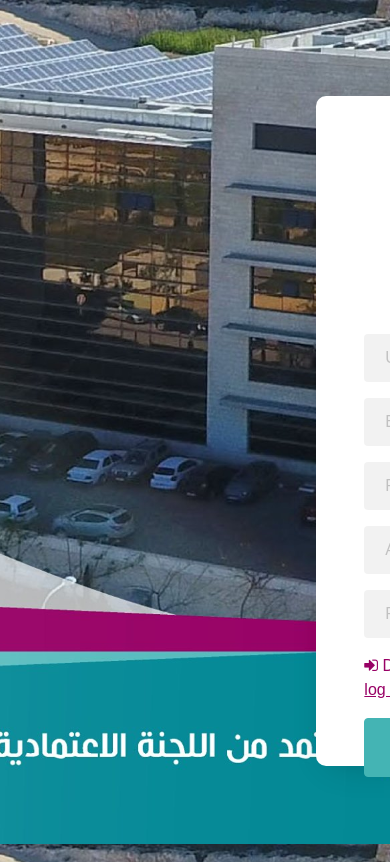
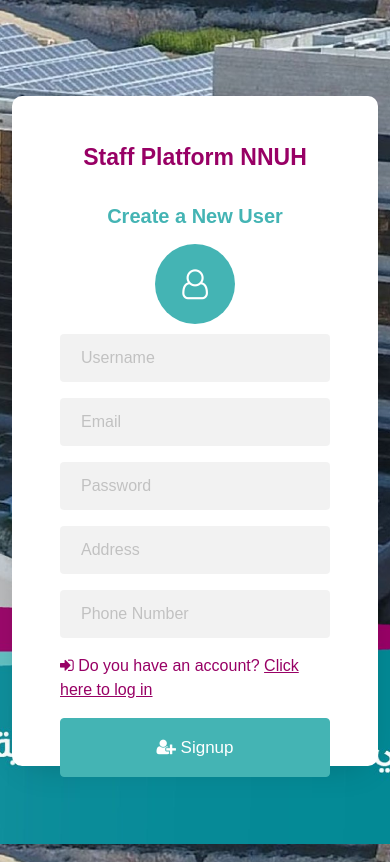
Before and after one commit to YazanDiab767/auth-system, a Django app: page /en/register/ in a window 390 px wide; the page is wider, and only the part inside the window is pictured. Run offline with Django 5.2, Linux system fonts and the light colour scheme.

Commit message:
make all pages responsive

```diff
--- a/static/css/user/home.css
+++ b/static/css/user/home.css
@@ -2,3 +2,7 @@
     height: 100%;
     background-color: #F5F5F5;
 }
+
+.info-user{
+    font-size: 18px !important;
+}
--- a/static/css/user/login.css
+++ b/static/css/user/login.css
@@ -1,12 +1,10 @@
+
 body {
     margin: 0;
     font-family: -apple-system, BlinkMacSystemFont, "Segoe UI", Roboto, "Helvetica Neue", Arial, "Noto Sans", sans-serif, "Apple Color Emoji", "Segoe UI Emoji", "Segoe UI Symbol", "Noto Color Emoji";
-    font-size: 1rem;
     font-weight: 400;
     line-height: 1.5;
     color: #212529;
-    text-align: left;
-
     background-image: url('/static/images/backgrounds/background.jpg');
     background-size: cover;
     background-attachment: fixed;
@@ -25,21 +23,21 @@
     margin-left: auto;
 }
 
-.container {
-    max-width: 540px;
-}
-
-.container {
-    max-width: 720px;
-}
-
-.container {
-    max-width: 960px;
-}
-
-.container {
-    max-width: 1140px;
-}
+/*.container {*/
+/*    max-width: 540px;*/
+/*}*/
+
+/*.container {*/
+/*    max-width: 720px;*/
+/*}*/
+
+/*.container {*/
+/*    max-width: 960px;*/
+/*}*/
+
+/*.container {*/
+/*    max-width: 1140px;*/
+/*}*/
 
 .container-fluid {
     width: 100%;
@@ -59,21 +57,21 @@
     margin-left: -15px;
 }
 
-.col-sm-auto, .col-md-1, .col-md-2, .col-md-3, .col-md-4, .col-md-5, .col-md-6, .col-md-7, .col-md-8, .col-md-9, .col-md-10, .col-md-11, .col-md-12, .col-md,
-.col-md-auto, .col-lg-1, .col-lg-2, .col-lg-3, .col-lg-4, .col-lg-5, .col-lg-6, .col-lg-7, .col-lg-8, .col-lg-9, .col-lg-10, .col-lg-11, .col-lg-12, .col-lg,
-.col-md-6 {
-    -webkit-box-flex: 0;
-    -ms-flex: 0 0 50%;
-    flex: 0 0 50%;
-    max-width: 50%;
-}
-
-.col-lg-5 {
-    -webkit-box-flex: 0;
-    -ms-flex: 0 0 41.66667%;
-    flex: 0 0 41.66667%;
-    max-width: 41.66667%;
-}
+/*.col-sm-auto, .col-md-1, .col-md-2, .col-md-3, .col-md-4, .col-md-5, .col-md-6, .col-md-7, .col-md-8, .col-md-9, .col-md-10, .col-md-11, .col-md-12, .col-md,*/
+/*.col-md-auto, .col-lg-1, .col-lg-2, .col-lg-3, .col-lg-4, .col-lg-5, .col-lg-6, .col-lg-7, .col-lg-8, .col-lg-9, .col-lg-10, .col-lg-11, .col-lg-12, .col-lg,*/
+/*.col-md-6 {*/
+/*    -webkit-box-flex: 0;*/
+/*    -ms-flex: 0 0 50%;*/
+/*    flex: 0 0 50%;*/
+/*    max-width: 50%;*/
+/*}*/
+
+/*.col-lg-5 {*/
+/*    -webkit-box-flex: 0;*/
+/*    -ms-flex: 0 0 41.66667%;*/
+/*    flex: 0 0 41.66667%;*/
+/*    max-width: 41.66667%;*/
+/*}*/
 
 .form-control {
     display: block;
--- a/templates/registration/password_reset_complete.html
+++ b/templates/registration/password_reset_complete.html
@@ -12,9 +12,8 @@
 {% block content %}
 
     <section class="ftco-section">
-        <div class="container">
         <div class="row justify-content-center">
-                <div class="col-md-6 col-lg-5">
+            <div class="col-md-6 col-lg-4 col-xs-12 col-sm-12">
                 <div class="login-wrap p-4 p-md-5">
                     <h2 class="text-center">Staff Platform NNUH</h2>
                     <hr>
@@ -25,6 +24,5 @@
                 </div>
             </div>
         </div>
-        </div>
     </section>
 {% endblock %}
--- a/templates/registration/password_reset_confirm.html
+++ b/templates/registration/password_reset_confirm.html
@@ -12,9 +12,8 @@
 {% block content %}
 
     <section class="ftco-section">
-        <div class="container">
             <div class="row justify-content-center">
-                <div class="col-md-6 col-lg-5">
+                <div class="col-md-6 col-lg-4 col-xs-12 col-sm-12">
                     <div class="login-wrap p-4 p-md-5">
                         <h2 class="text-center">Staff Platform NNUH</h2>
                         <hr>
@@ -54,6 +53,5 @@
                     </div>
                 </div>
             </div>
-        </div>
     </section>
 {% endblock %}
--- a/templates/registration/password_reset_done.html
+++ b/templates/registration/password_reset_done.html
@@ -13,9 +13,8 @@
 
 
     <section class="ftco-section">
-        <div class="container">
         <div class="row justify-content-center">
-                <div class="col-md-6 col-lg-5">
+            <div class="col-md-6 col-lg-4 col-xs-12 col-sm-12">
                 <div class="login-wrap p-4 p-md-5">
                     <h2 class="text-center">Staff Platform NNUH</h2>
                     <hr>
@@ -25,7 +24,6 @@
                 </div>
             </div>
         </div>
-        </div>
     </section>
 
 {% endblock %}
--- a/templates/registration/password_reset_form.html
+++ b/templates/registration/password_reset_form.html
@@ -12,9 +12,8 @@
 {% block content %}
 
     <section class="ftco-section">
-        <div class="container">
         <div class="row justify-content-center">
-                <div class="col-md-6 col-lg-5">
+            <div class="col-md-6 col-lg-4 col-xs-12 col-sm-12">
                 <div class="login-wrap p-4 p-md-5">
                     <h2 class="text-center">Staff Platform NNUH</h2>
                     <hr>
@@ -38,7 +37,6 @@
                 </div>
             </div>
         </div>
-        </div>
     </section>
 
 
--- a/users/templates/login_page.html
+++ b/users/templates/login_page.html
@@ -12,9 +12,8 @@
 {% block content %}
 
     <section class="ftco-section">
-        <div class="container">
         <div class="row justify-content-center">
-                <div class="col-md-6 col-lg-5">
+            <div class="col-md-6 col-lg-4 col-xs-12 col-sm-12 ">
                 <div class="login-wrap p-4 p-md-5">
                     <h2 class="text-center">Staff Platform NNUH</h2>
                     <div class="icon d-flex align-items-center justify-content-center mt-5">
@@ -66,7 +65,6 @@
                 </div>
             </div>
         </div>
-        </div>
     </section>
 
 {% endblock content %}
--- a/users/templates/register_page.html
+++ b/users/templates/register_page.html
@@ -14,9 +14,8 @@
 {% block content %}
 
     <section class="ftco-section">
-        <div class="container">
         <div class="row justify-content-center">
-                <div class="col-md-6 col-lg-5">
+            <div class="col-md-6 col-lg-4 col-xs-12 col-sm-12">
                 <div class="login-wrap p-4 p-md-5">
                     <h2 class="text-center">Staff Platform NNUH</h2> <br/>
                     <h3 class="text-center">Create a New User</h3>
@@ -103,7 +102,6 @@
                 </div>
             </div>
         </div>
-        </div>
     </section>
 
 {% endblock content %}
--- a/users/views.py
+++ b/users/views.py
@@ -40,7 +40,8 @@
         user = authenticate(request, email=email, password=password)
         if user is not None:
             login(request, user)
-            messages.success(request, 'Login successful! Welcome ' + user.username + '!')
+            last_login = user.last_login.strftime('%Y-%m-%d %H:%M')
+            messages.success(request, 'Login successful! Welcome ' + user.username + '! Last login at: ' + last_login)
             return redirect('home')
         else:
             return render(request, 'login_page.html', {'error': 'Invalid email or password', 'email': email})
```
Also changed, not shown: templates/main.html (+23 -3 lines), users/templates/home_page.html (+52 -2 lines), db.sqlite3. Lines whose indentation alone changed are shown as unchanged.
